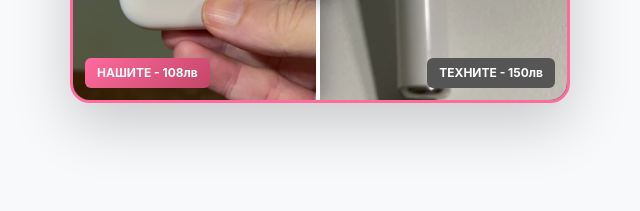
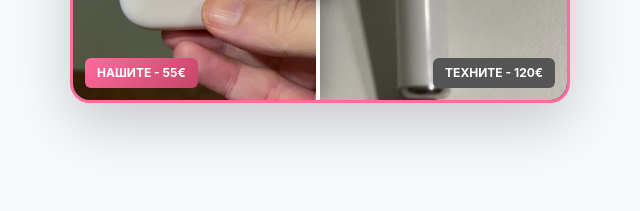
Before and after one commit to Masqta/siteestore, a website: page index.html in a window 1280 px wide. Shown: the part 1556-1767 px from the top of the page, 320-960 px from the left. Drawn offline with Linux system fonts and the light colour scheme; no server answers.

Commit message:
Update index.html

```diff
--- a/index.html
+++ b/index.html
@@ -597,8 +597,8 @@
             <img src="assets/ours.png" alt="Нашите" style="width:200%;height:100%;object-fit:cover" />
           </div>
           <div class="comparison-handle" id="sliderHandle"></div>
-          <div class="comparison-label comparison-label-ours">НАШИТЕ - 108лв</div>
-          <div class="comparison-label comparison-label-theirs">ТЕХНИТЕ - 150лв</div>
+          <div class="comparison-label comparison-label-ours">НАШИТЕ - 55€</div>
+          <div class="comparison-label comparison-label-theirs">ТЕХНИТЕ - 120€</div>
         </div>
       </div>
     </section>
```
